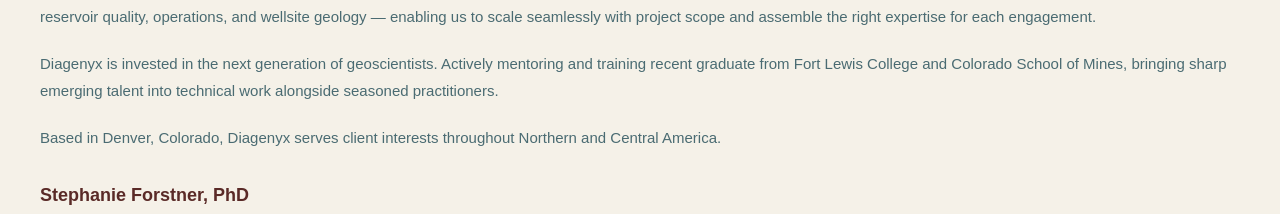
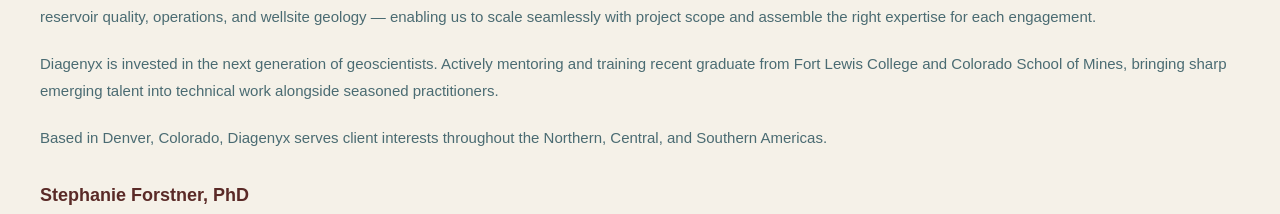
Before and after one commit to diagenyx/diagenyx.github.io, a plain HTML site: page index.html in a window 1280 px wide. Shown: the part 2483-2697 px from the top of the page. Drawn offline with Linux system fonts and the light colour scheme.

Commit message:
Update geographical reference in company description

```diff
--- a/index.html
+++ b/index.html
@@ -577,7 +577,7 @@
 
             <p>Diagenyx is invested in the next generation of geoscientists. Actively mentoring and training recent graduate from Fort Lewis College and Colorado School of Mines, bringing sharp emerging talent into technical work alongside seasoned practitioners.</p>
 
-            <p>Based in Denver, Colorado, Diagenyx serves client interests throughout Northern and Central America.</p>
+            <p>Based in Denver, Colorado, Diagenyx serves client interests throughout the Northern, Central, and Southern Americas.</p>
 
             <h3>Stephanie Forstner, PhD</h3>
             <p><em>Founder & Principle Geoscientist, Diagenyx</em></p>
```
